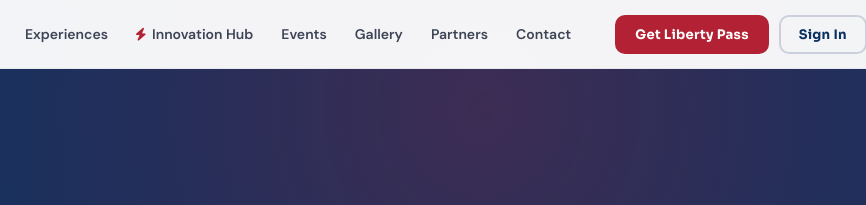
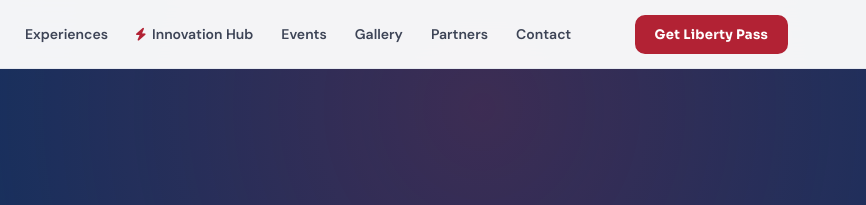
Before and after one commit to Ksyin/Freedom250, a website with bundled scripts: page index.html in a window 1280 px wide. Shown: the top 205 px of the page, 414-1280 px from the left. Built offline with nearby package versions, Linux system fonts and the light colour scheme.

Commit message:
first commit

```diff
--- a/index.html
+++ b/index.html
@@ -465,7 +465,6 @@
         </div>
         <div class="nav-actions">
             <button id="getPassBtn" class="btn btn-primary btn-sm">Get Liberty Pass</button>
-            <button id="loginBtn" class="btn btn-outline btn-sm">Sign In</button>
             <button id="mobileMenuBtn" class="mobile-menu-btn" aria-label="Menu"><i class="fas fa-bars"></i></button>
         </div>
     </div>
@@ -483,7 +482,6 @@
     <a href="#contact" class="mobile-link">Contact</a>
     <div style="display:flex;gap:10px;margin-top:8px;flex-wrap:wrap;">
         <button id="mobileGetPassBtn" class="btn btn-primary btn-sm">Get Liberty Pass</button>
-        <button id="mobileLoginBtn" class="btn btn-outline btn-sm">Sign In</button>
     </div>
 </div>
 
```
